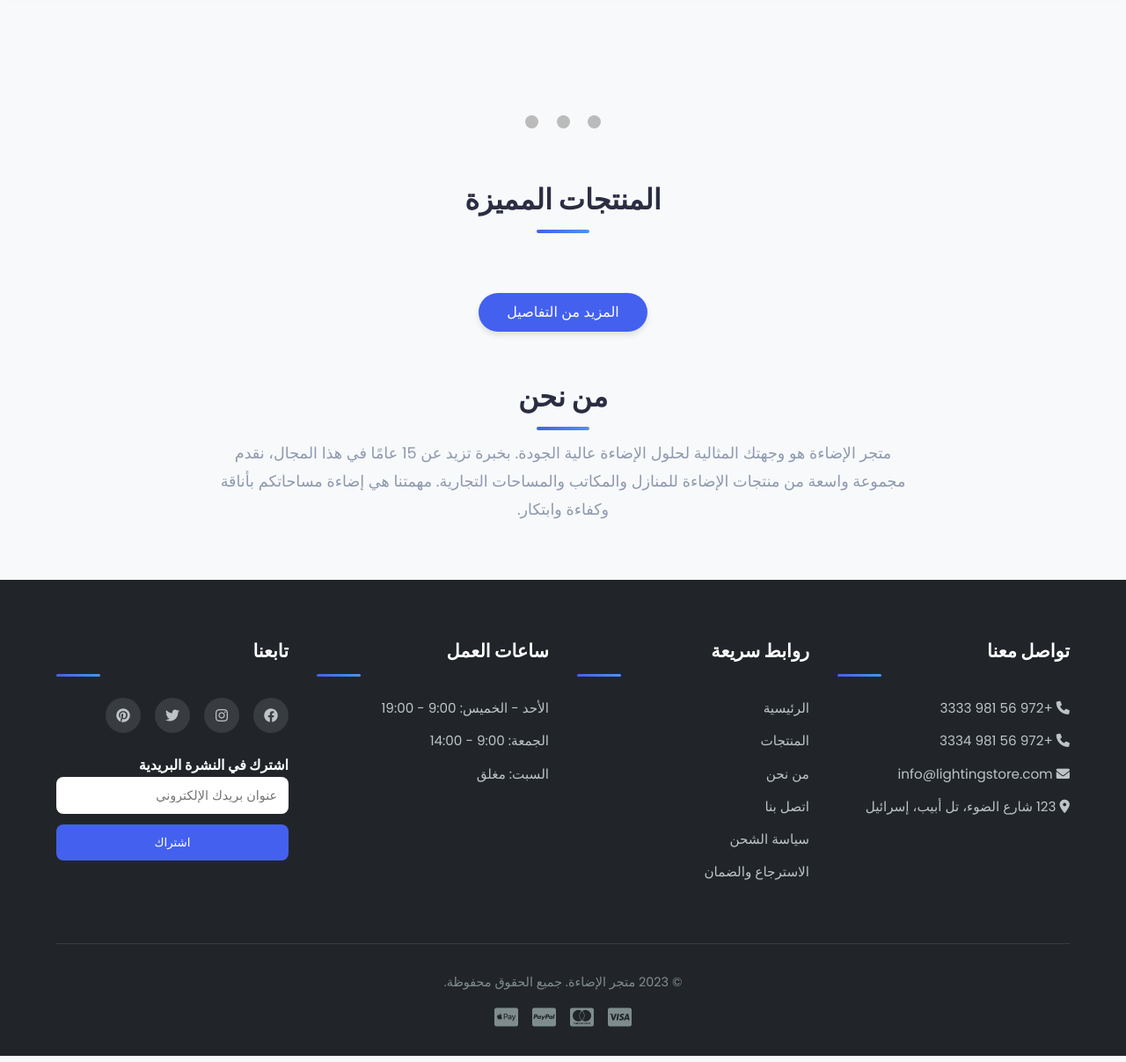
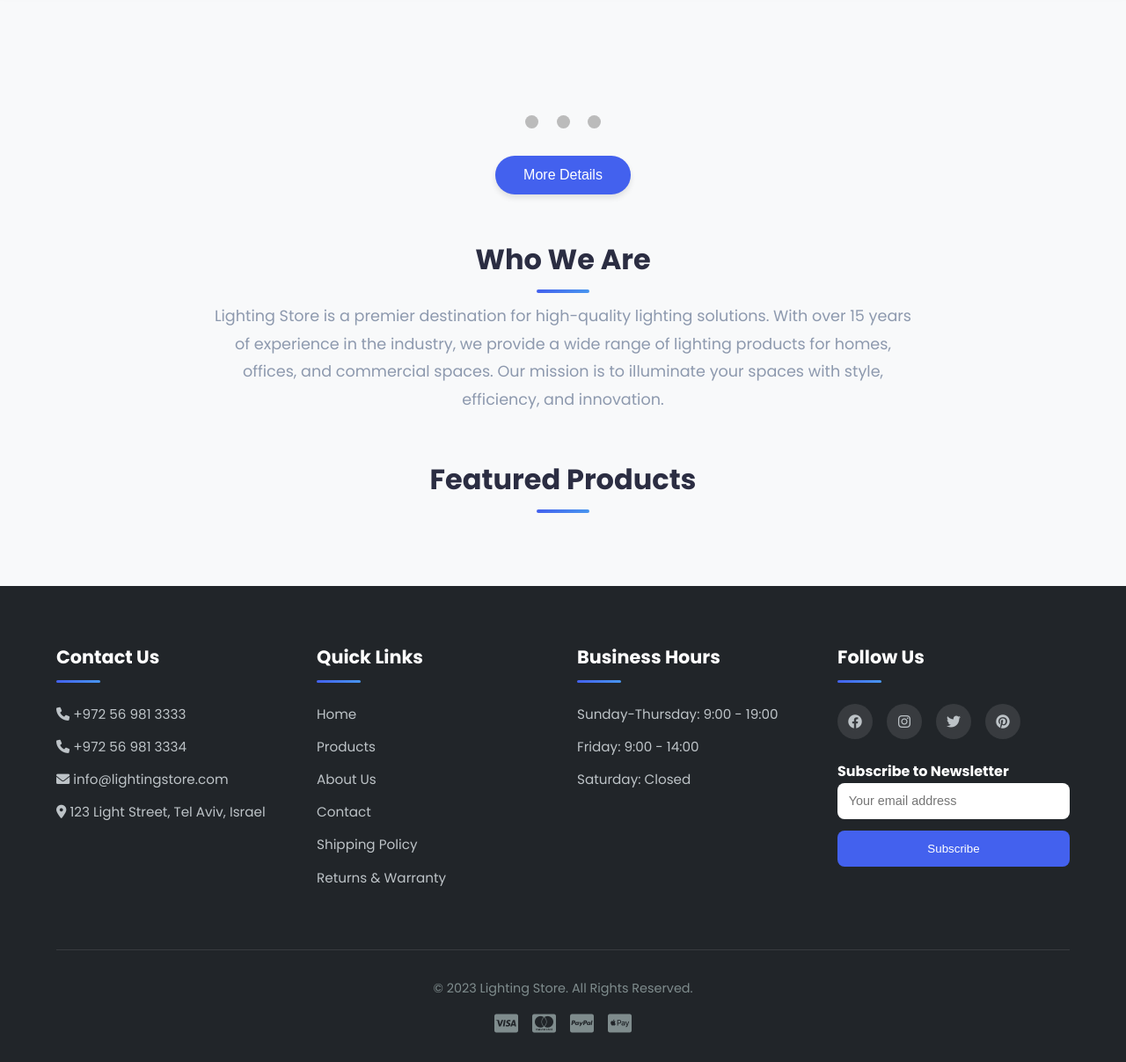
Before and after one commit to mohammad-shehadeh/soh, a plain HTML site: page index.html in a window 1280 px wide. Shown: the part 117-1324 px from the top of the page at 88% size. Drawn offline with Linux system fonts and the light colour scheme.

Commit message:
Update index.html

```diff
--- a/index.html
+++ b/index.html
@@ -1,142 +1,142 @@
 <!DOCTYPE html>
-<html lang="ar" dir="rtl">
+<html lang="en">
 <head>
-  <meta charset="UTF-8" />
-  <meta name="viewport" content="width=device-width, initial-scale=1.0" />
-  <meta name="description" content="حلول إضاءة متميزة للمنازل والأعمال" />
-  <title>متجر الإضاءة - حلول إضاءة متميزة</title>
-  <link rel="stylesheet" href="style.css" />
-  <link rel="stylesheet" href="https://cdnjs.cloudflare.com/ajax/libs/font-awesome/6.0.0-beta3/css/all.min.css" />
-  <link rel="preconnect" href="https://fonts.googleapis.com" />
-  <link rel="preconnect" href="https://fonts.gstatic.com" crossorigin />
-  <link href="https://fonts.googleapis.com/css2?family=Poppins:wght@300;400;500;600;700&display=swap" rel="stylesheet" />
+    <meta charset="UTF-8">
+    <meta name="viewport" content="width=device-width, initial-scale=1.0">
+    <meta name="description" content="Premium lighting solutions for homes and businesses">
+    <title>Lighting Store - Premium Lighting Solutions</title>
+    <link rel="stylesheet" href="style.css">
+    <link rel="stylesheet" href="https://cdnjs.cloudflare.com/ajax/libs/font-awesome/6.0.0-beta3/css/all.min.css">
+    <link rel="preconnect" href="https://fonts.googleapis.com">
+    <link rel="preconnect" href="https://fonts.gstatic.com" crossorigin>
+    <link href="https://fonts.googleapis.com/css2?family=Poppins:wght@300;400;500;600;700&display=swap" rel="stylesheet">
 </head>
 <body>
     <header>
         <div class="top-bar">
             <div class="logo-container">
-        <img src="https://i.postimg.cc/v8kQXQg5/IMG-7211.png" alt="شعار متجر الإضاءة" class="logo" />
-        <h1>متجر الإضاءة</h1>
+                <img src="https://i.postimg.cc/v8kQXQg5/IMG-7211.png" alt="Lighting Store Logo" class="logo">
+                <h1>Lighting Store</h1>
             </div>
 
             <div class="cart-container">
-        <button id="cart-button" aria-label="عربة التسوق">
+                <button id="cart-button" aria-label="Shopping Cart">
                     <i class="fas fa-shopping-cart"></i>
                     <span id="cart-count">0</span>
                 </button>
             </div>
         </div>
 
-    <nav class="categories-scroll" aria-label="فئات المنتجات">
+        <nav class="categories-scroll" aria-label="Product categories">
             <div class="categories-container" id="categories-container">
-        <!-- يتم تحميل الفئات هنا باستخدام JavaScript -->
+                <!-- Categories will be loaded here by JavaScript -->
             </div>
         </nav>
     </header>
 
+    <main>
         <br><br><br>
-
-<main>
-    <section class="hero" aria-label="منتجاتنا">
+        <!-- محتوى الصفحة الرئيسية فقط -->
+        <div id="home-section">
+            <section class="hero" aria-label="Featured products">
                 <div class="slideshow-container">
                     <div class="mySlides fade">
-          <img src="https://www.dostor.org/Upload/libfiles/470/4/458.jpg" alt="حلول إضاءة متميزة" style="width:100%" />
+                        <img src="https://www.dostor.org/Upload/libfiles/470/4/458.jpg" alt="Premium lighting solutions" style="width:100%">
                     </div>
                     <div class="mySlides fade">
-          <img src="https://i.postimg.cc/8zq2YkXv/lighting2.jpg" alt="تصاميم إضاءة عصرية" style="width:100%" />
+                        <img src="https://i.postimg.cc/8zq2YkXv/lighting2.jpg" alt="Modern lighting designs" style="width:100%">
                     </div>
                     <div class="mySlides fade">
-          <img src="https://i.postimg.cc/8PjN6v1V/lighting3.jpg" alt="منتجات موفرة للطاقة" style="width:100%" />
+                        <img src="https://i.postimg.cc/8PjN6v1V/lighting3.jpg" alt="Energy efficient products" style="width:100%">
+                    </div>
+                    <button class="prev" onclick="plusSlides(-1)" aria-label="Previous slide">&#10094;</button>
+                    <button class="next" onclick="plusSlides(1)" aria-label="Next slide">&#10095;</button>
+                </div>
+                <div class="dots-container">
+                    <span class="dot" onclick="currentSlide(1)" aria-label="Slide 1"></span>
+                    <span class="dot" onclick="currentSlide(2)" aria-label="Slide 2"></span>
+                    <span class="dot" onclick="currentSlide(3)" aria-label="Slide 3"></span>
+                </div>
+                <button class="details-btn">More Details</button>
+            </section>
+
+            <section class="about-section" aria-labelledby="about-heading">
+                <h2 id="about-heading">Who We Are</h2>
+                <p>Lighting Store is a premier destination for high-quality lighting solutions. With over 15 years of experience in the industry, we provide a wide range of lighting products for homes, offices, and commercial spaces. Our mission is to illuminate your spaces with style, efficiency, and innovation.</p>
+            </section>
         </div>
 
-      </div>
-
-      <div class="dots-container">
-        <span class="dot" onclick="currentSlide(1)" aria-label="الشريحة 1"></span>
-        <span class="dot" onclick="currentSlide(2)" aria-label="الشريحة 2"></span>
-        <span class="dot" onclick="currentSlide(3)" aria-label="الشريحة 3"></span>
-      </div>
-
+        <!-- منتجات -->
         <section class="products-section" aria-labelledby="products-title">
-      <h2 id="products-title">المنتجات المميزة</h2>
+            <h2 id="products-title">Featured Products</h2>
             <div class="products-container" id="products-container" role="list">
-        <!-- سيتم تحميل المنتجات هنا باستخدام JavaScript -->
+                <!-- Products will be loaded here by JavaScript -->
             </div>
         </section>
     </main>
 
     <div class="cart-modal" id="cart-modal" role="dialog" aria-modal="true" aria-labelledby="cart-title">
         <div class="modal-content">
-      <button class="close" aria-label="إغلاق العربة">&times;</button>
-      <h2 id="cart-title">عربة التسوق</h2>
+            <button class="close" aria-label="Close cart">&times;</button>
+            <h2 id="cart-title">Your Cart</h2>
             <div class="cart-items" id="cart-items" role="list">
-        <!-- سيتم تحميل عناصر العربة هنا -->
+                <!-- Cart items will be loaded here -->
             </div>
             <div class="cart-total">
-        <strong>المجموع: $<span id="cart-total-price">0.00</span></strong>
+                <strong>Total: $<span id="cart-total-price">0.00</span></strong>
             </div>
             <button class="send-order-btn" id="send-order-btn">
-        <i class="fab fa-whatsapp"></i> إرسال الطلب عبر واتساب
+                <i class="fab fa-whatsapp"></i> Send Order via WhatsApp
             </button>
         </div>
     </div>
-
-   <button class="details-btn">المزيد من التفاصيل</button>
-    </section>
-
-    <section class="about-section" aria-labelledby="about-heading">
-      <h2 id="about-heading">من نحن</h2>
-      <p>
-        متجر الإضاءة هو وجهتك المثالية لحلول الإضاءة عالية الجودة. بخبرة تزيد عن 15 عامًا في هذا المجال،
-        نقدم مجموعة واسعة من منتجات الإضاءة للمنازل والمكاتب والمساحات التجارية. مهمتنا هي إضاءة مساحاتكم بأناقة وكفاءة وابتكار.
-      </p>
-    </section>
+</body>
 
     <footer>
         <div class="footer-content">
             <div class="footer-section">
-        <h3>تواصل معنا</h3>
+                <h3>Contact Us</h3>
                 <p><i class="fas fa-phone"></i> +972 56 981 3333</p>
                 <p><i class="fas fa-phone"></i> +972 56 981 3334</p>
                 <p><i class="fas fa-envelope"></i> info@lightingstore.com</p>
-        <p><i class="fas fa-map-marker-alt"></i> 123 شارع الضوء، تل أبيب، إسرائيل</p>
+                <p><i class="fas fa-map-marker-alt"></i> 123 Light Street, Tel Aviv, Israel</p>
             </div>
             <div class="footer-section">
-        <h3>روابط سريعة</h3>
+                <h3>Quick Links</h3>
                 <ul>
-          <li><a href="#">الرئيسية</a></li>
-          <li><a href="#">المنتجات</a></li>
-          <li><a href="#">من نحن</a></li>
-          <li><a href="#">اتصل بنا</a></li>
-          <li><a href="#">سياسة الشحن</a></li>
-          <li><a href="#">الاسترجاع والضمان</a></li>
+                    <li><a href="#">Home</a></li>
+                    <li><a href="#">Products</a></li>
+                    <li><a href="#">About Us</a></li>
+                    <li><a href="#">Contact</a></li>
+                    <li><a href="#">Shipping Policy</a></li>
+                    <li><a href="#">Returns &amp; Warranty</a></li>
                 </ul>
             </div>
             <div class="footer-section">
-        <h3>ساعات العمل</h3>
-        <p>الأحد - الخميس: 9:00 - 19:00</p>
-        <p>الجمعة: 9:00 - 14:00</p>
-        <p>السبت: مغلق</p>
+                <h3>Business Hours</h3>
+                <p>Sunday-Thursday: 9:00 - 19:00</p>
+                <p>Friday: 9:00 - 14:00</p>
+                <p>Saturday: Closed</p>
             </div>
             <div class="footer-section">
-        <h3>تابعنا</h3>
+                <h3>Follow Us</h3>
                 <div class="social-icons">
-          <a href="#" aria-label="فيسبوك"><i class="fab fa-facebook"></i></a>
-          <a href="#" aria-label="إنستغرام"><i class="fab fa-instagram"></i></a>
-          <a href="#" aria-label="تويتر"><i class="fab fa-twitter"></i></a>
-          <a href="#" aria-label="بينتيريست"><i class="fab fa-pinterest"></i></a>
+                    <a href="#" aria-label="Facebook"><i class="fab fa-facebook"></i></a>
+                    <a href="#" aria-label="Instagram"><i class="fab fa-instagram"></i></a>
+                    <a href="#" aria-label="Twitter"><i class="fab fa-twitter"></i></a>
+                    <a href="#" aria-label="Pinterest"><i class="fab fa-pinterest"></i></a>
                 </div>
                 <div class="newsletter">
-          <h4>اشترك في النشرة البريدية</h4>
+                    <h4>Subscribe to Newsletter</h4>
                     <form>
-            <input type="email" placeholder="عنوان بريدك الإلكتروني" />
-            <button type="submit">اشتراك</button>
+                        <input type="email" placeholder="Your email address">
+                        <button type="submit">Subscribe</button>
                     </form>
                 </div>
             </div>
         </div>
         <div class="footer-bottom">
-      <p>&copy; 2023 متجر الإضاءة. جميع الحقوق محفوظة.</p>
+            <p>&copy; 2023 Lighting Store. All Rights Reserved.</p>
             <p class="payment-methods">
                 <i class="fab fa-cc-visa"></i>
                 <i class="fab fa-cc-mastercard"></i>
```
Lines whose indentation alone changed are shown as unchanged.
